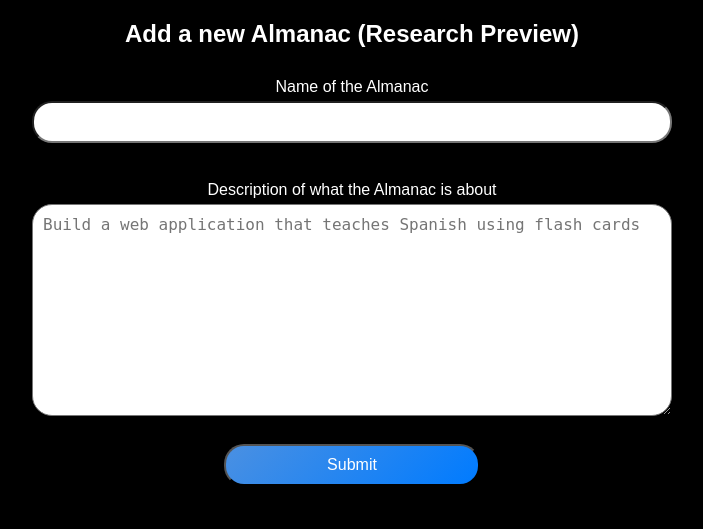
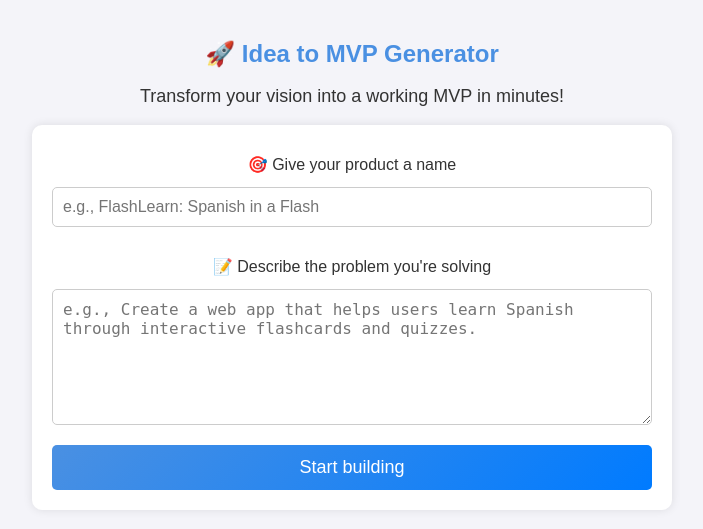
Before and after one commit to agentopedia/project-almanac, a Flask app: page /add in a window 1280 px wide. Shown: the top 529 px of the page, without its empty margins (288-991 px from the left). Run offline with Flask 3, Linux system fonts and the light colour scheme; some libraries are stand-ins or nearby versions; some web fonts are replaced.

Commit message:
Update add_almanac.html

```diff
--- a/app/templates/add_almanac.html
+++ b/app/templates/add_almanac.html
@@ -52,18 +52,41 @@
             display: block; /* Center-align the button */
             margin: 0 auto; /* Center-align the button */
         }
+
+
+    </style>
+    <style>
+        /* Spinner Styles */
+        .spinner {
+            display: none; /* Initially hidden */
+            margin: 0 auto; /* Centering the spinner */
+            border: 8px solid #f3f3f3; /* Light grey */
+            border-top: 8px solid #3498db; /* Blue */
+            border-radius: 50%;
+            width: 60px;
+            height: 60px;
+            animation: spin 1s linear infinite;
+        }
+
+        @keyframes spin {
+            0% { transform: rotate(0deg); }
+            100% { transform: rotate(360deg); }
+        }
     </style>
 </head>
-<body>
-    <h1>Add a new Almanac (Research Preview)</h1>
-    <form method="POST">
-        <label for="name">Name of the Almanac</label>
-        <input type="text" id="name" name="name" required>
-        <br>
-        <label for="description">Description of what the Almanac is about</label>
-        <textarea id="description" name="description" rows="10" cols="50" placeholder="Build a web application that teaches Spanish using flash cards" required></textarea>
-        <br>
-        <input type="submit" value="Submit">
-    </form>
-</body>
+    <body style="font-family: Arial, sans-serif; background-color: #f4f4f9; padding: 20px;">
+        <h1 style="text-align: center; color: #4A90E2;">🚀 Idea to MVP Generator</h1>
+        <p style="text-align: center; font-size: 18px; color: #333;">Transform your vision into a working MVP in minutes!</p>
+
+        <form method="POST" style="max-width: 600px; margin: 0 auto; background-color: #fff; padding: 20px; border-radius: 10px; box-shadow: 0 0 10px rgba(0, 0, 0, 0.1);">
+            <label for="name" style="font-size: 16px; color: #333;">🎯 Give your product a name</label>
+            <input type="text" id="name" name="name" placeholder="e.g., FlashLearn: Spanish in a Flash" style="width: 100%; padding: 10px; margin-top: 8px; margin-bottom: 20px; border: 1px solid #ccc; border-radius: 5px;" required>
+
+            <label for="description" style="font-size: 16px; color: #333;">📝 Describe the problem you're solving</label>
+            <textarea id="description" name="description" rows="6" placeholder="e.g., Create a web app that helps users learn Spanish through interactive flashcards and quizzes." style="width: 100%; padding: 10px; margin-top: 8px; margin-bottom: 20px; border: 1px solid #ccc; border-radius: 5px;" required></textarea>
+
+            <input type="submit" value="Start building" style="width: 100%; background-color: #4A90E2; color: white; padding: 12px 20px; font-size: 18px; border: none; border-radius: 5px; cursor: pointer;">
+        </form>
+    </body>
+
 </html>
```
